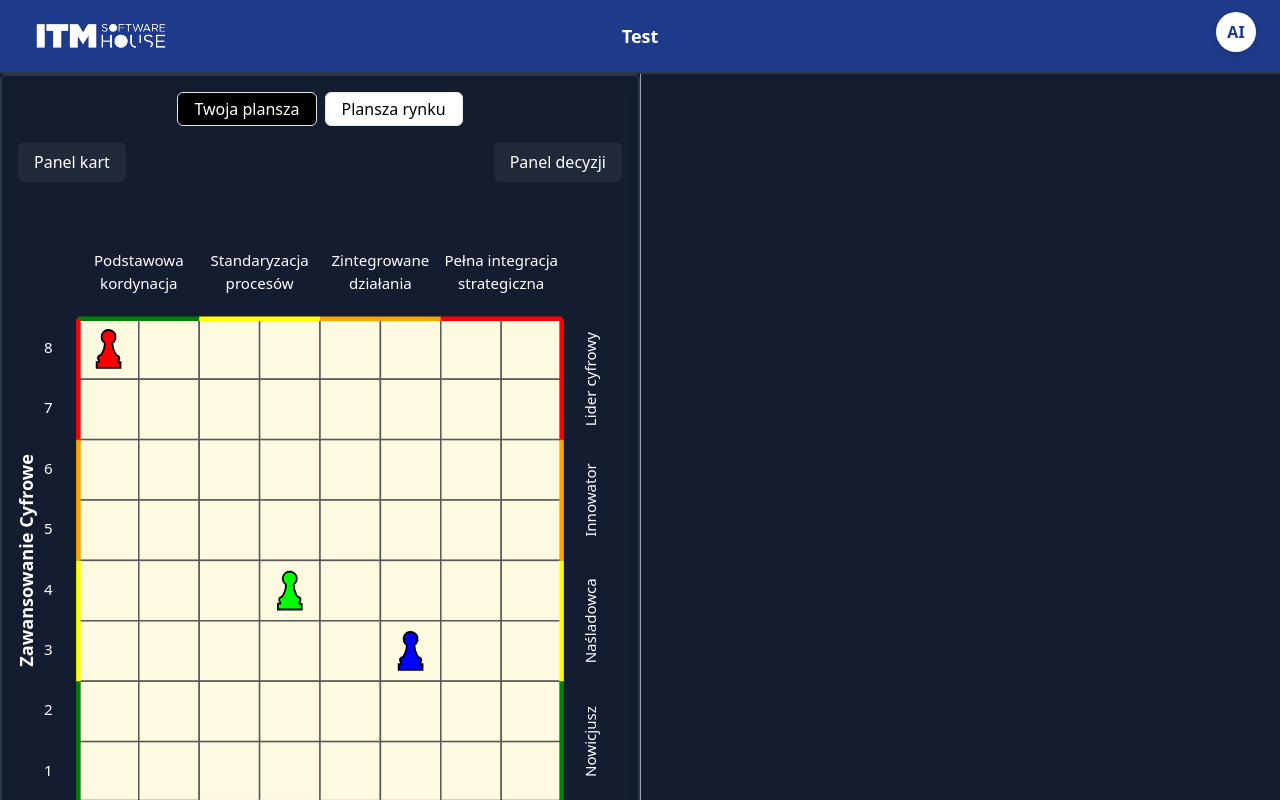
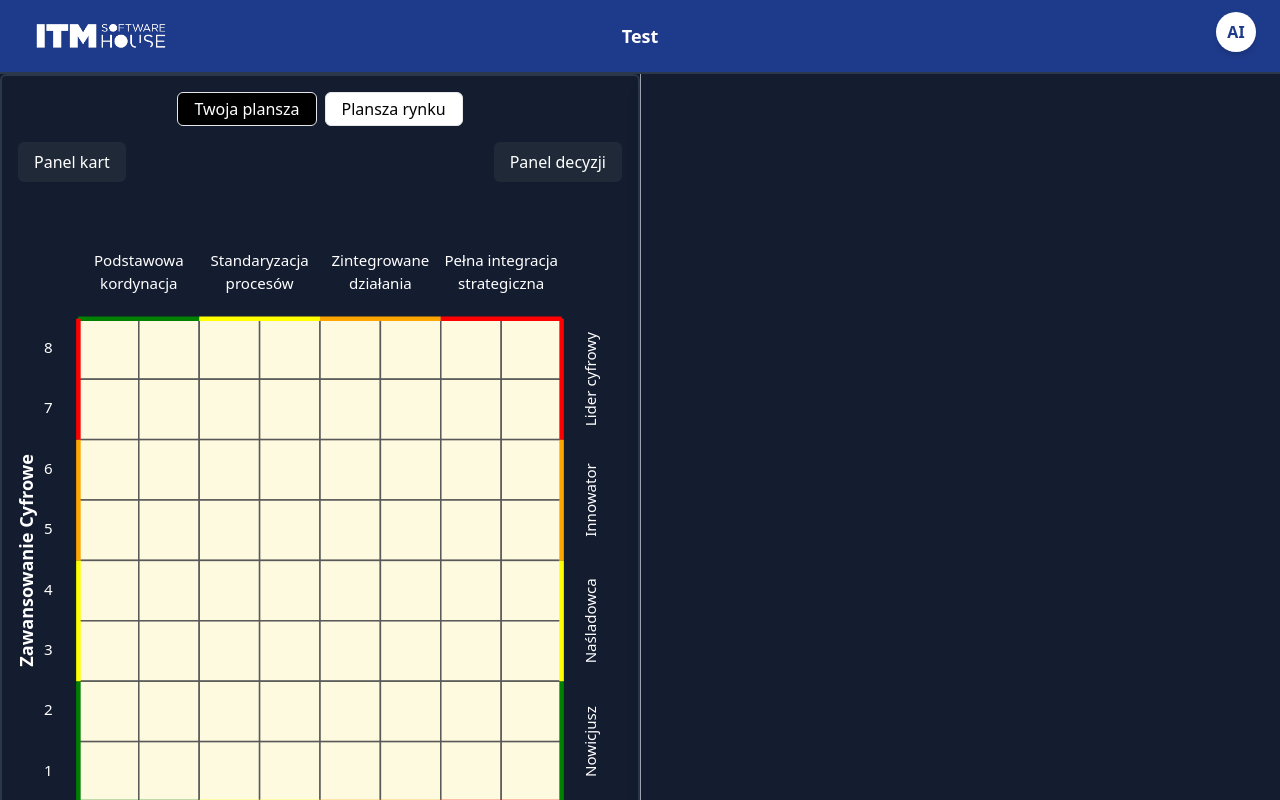
Before and after one commit to Kalimedess/ITM_ProjektZespo-owy, a Vue app in the folder frontend/: page /testplayer in a window 1280 px wide. Shown: the top 800 px of the page. Built offline with nearby package versions, Linux system fonts and the light colour scheme; no server answers; what tailwindcss-animated would draw is missing.

Commit message:
dodanie obsługi pionków w backendzie

```diff
--- a/frontend/src/views/player/test-playerView.vue
+++ b/frontend/src/views/player/test-playerView.vue
@@ -84,7 +84,7 @@
           v-if="currentBoard === 'player'"
           :config="formData"
           :gameMode="true"
-          :pawns="pawns"
+          :pawns="pawnPositions"
         />
       </div>
 
@@ -176,10 +176,14 @@ const fetchGameDataByToken = async (token) => {
 
     const pawnsResponse = await apiClient.get(`/api/player/gameboard/teams/${gameData.value.gameId}`);
     pawnPositions.value = pawnsResponse.data.map(p => ({
-      x: p.posX,
-      y: p.posY,
+      id: p.id,                          // ← ID jest wymagane do renderu
+      x: Number(p.posX),                // Upewnij się, że to liczby
+      y: Number(p.posY),
       color: p.color || 'gray'
     }));
+    console.log("Pobrane pionki:", pawnPositions.value)
+
+
 
 
     formData.Name = gameData.value.boardConfig.name;
@@ -256,11 +260,8 @@ function showRightPanel() {
   rightOpen.value = true
 }
 
-const pawns = ref([
-  { id: 1, color: '#ff0000', x: 0, y: 0 },
-  { id: 2, color: '#00ff00', x: 3, y: 4 },
-  { id: 3, color: '#0000ff', x: 5, y: 5 },
-])
+
+
 
 </script>
 <style scoped>
```
Also changed, not shown: 1 other file (tests, documents, lock files or other folders).
